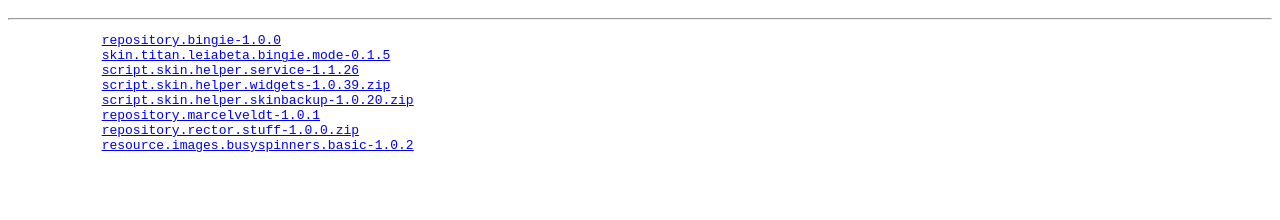
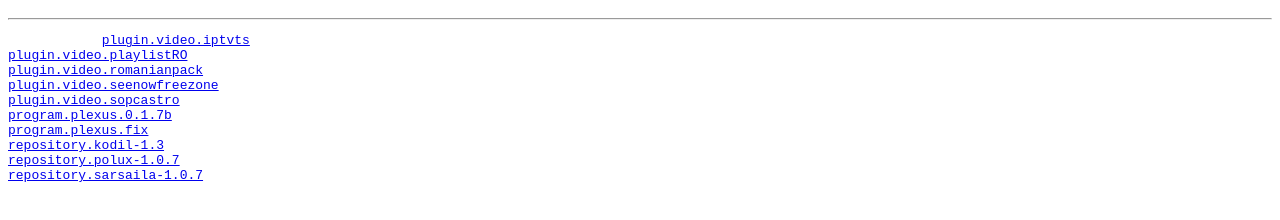
Before and after one commit to staycanuca/polux.github.io, a plain HTML site: page index.html in a window 1280 px wide. Shown: the part 48-268 px from the top of the page. Drawn offline with Linux system fonts and the light colour scheme.

Commit message:
Update index.html

```diff
--- a/index.html
+++ b/index.html
@@ -3,14 +3,16 @@
         <h1>Directory listing for polux repo</h1>
         <hr/>
         <pre>
-            <a href="./repository.bingie/repository.bingie-1.0.0.zip">repository.bingie-1.0.0</a>
-            <a href="./skin.titan.leiabeta.bingie.mode/skin.titan.leiabeta.bingie.mode-0.1.5.zip">skin.titan.leiabeta.bingie.mode-0.1.5</a>
-            <a href="./script.skin.helper.service/script.skin.helper.service-1.1.26.zip">script.skin.helper.service-1.1.26</a>
-            <a href="./script.skin.helper.widgets/script.skin.helper.widgets-1.0.39.zip">script.skin.helper.widgets-1.0.39.zip</a>
-            <a href="./script.skin.helper.skinbackup/script.skin.helper.skinbackup-1.0.20.zip">script.skin.helper.skinbackup-1.0.20.zip</a>
-            <a href="./repository.marcelveldt/repository.marcelveldt-1.0.1.zip">repository.marcelveldt-1.0.1</a>
-            <a href="./repository.rector.stuff/repository.rector.stuff-1.0.0.zip">repository.rector.stuff-1.0.0.zip</a>
-            <a href="./resource.images.busyspinners.basic/resource.images.busyspinners.basic-1.0.2.zip">resource.images.busyspinners.basic-1.0.2</a>
-        </pre>
+            <a href="./plugin.video.iptvts.zip">plugin.video.iptvts</a>
+<a href="./plugin.video.playlistRO.zip">plugin.video.playlistRO</a>
+<a href="./plugin.video.romanianpack.zip">plugin.video.romanianpack</a>
+<a href="./plugin.video.seenowfreezone.zip">plugin.video.seenowfreezone</a>
+<a href="./plugin.video.sopcastro.zip">plugin.video.sopcastro</a>
+<a href="./program.plexus.0.1.7b.zip">program.plexus.0.1.7b</a>
+<a href="./program.plexus.fix.zip">program.plexus.fix</a>
+<a href="./repository.kodil-1.3.zip">repository.kodil-1.3</a>
+<a href="./repository.polux-1.0.7.zip">repository.polux-1.0.7</a>
+<a href="./repository.sarsaila-1.0.7.zip">repository.sarsaila-1.0.7</a>
+</pre>
     </body>
 </html>
```
